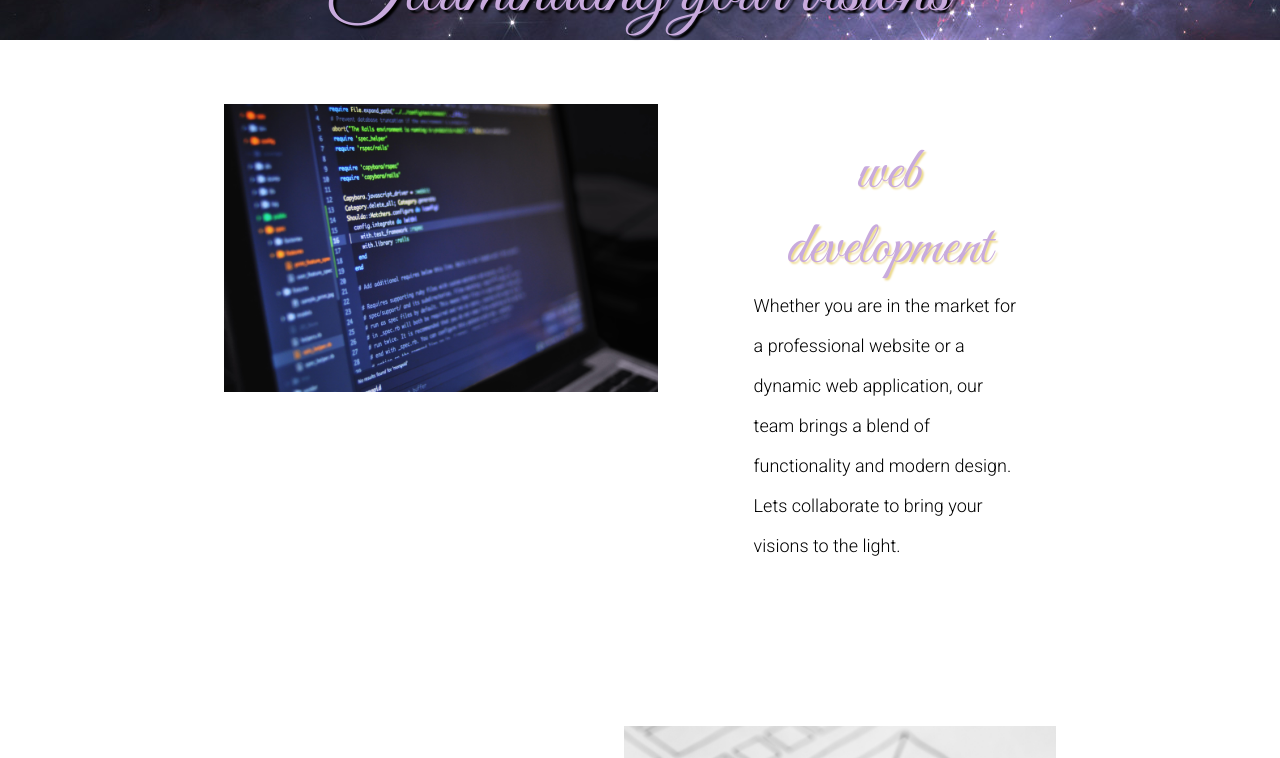
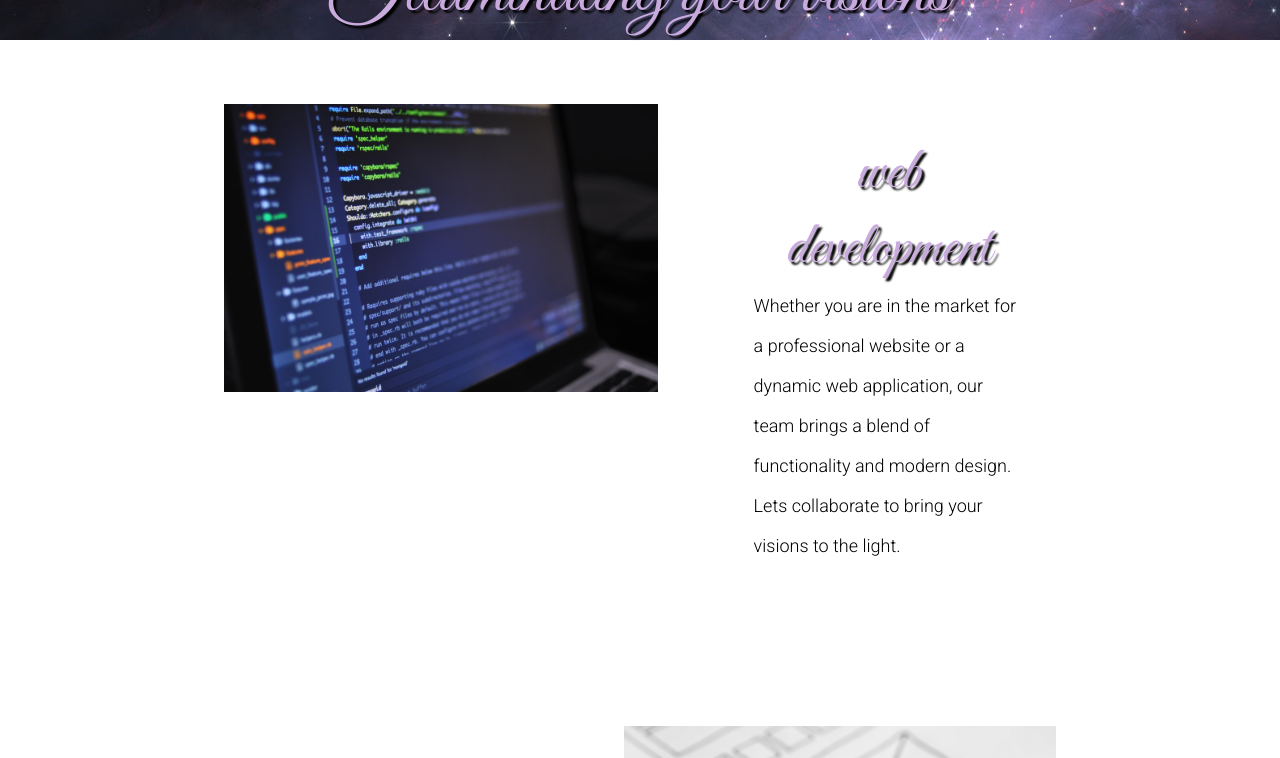
Before and after one commit to sherlineau/LuminaryDesign, a React (Vite) app: page / in a window 1280 px wide. Shown: the part 760-1518 px from the top of the page. Built offline with nearby package versions, Linux system fonts and the light colour scheme.

Commit message:
moved text-shadow to include all headings

```diff
--- a/src/index.css
+++ b/src/index.css
@@ -18,7 +18,7 @@ h1,h2,h3,h4,h5, h6 {
   font-family: 'Great Vibes', cursive;
   font-weight: 500;
   color: #c8aadd;
-  text-shadow: 2px 2px 2px #ecd98b;
+  text-shadow: 3px 3px 2px black;
 }
 
 h1 {
--- a/src/views/Home/index.css
+++ b/src/views/Home/index.css
@@ -11,7 +11,6 @@
 .hero h1 {
     font-family: 'Great Vibes', cursive;
     font-size: 5rem;
-    text-shadow: 3px 3px 2px black;
 }
 
 .hero img{
```
